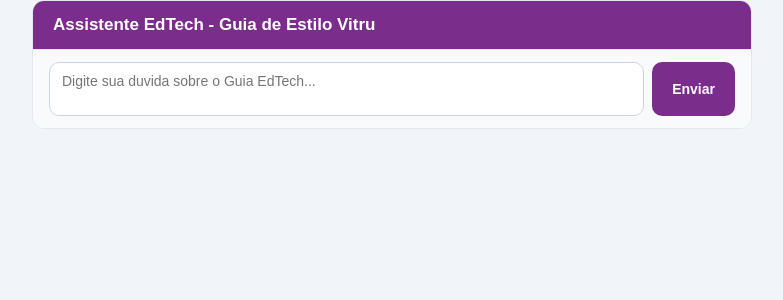
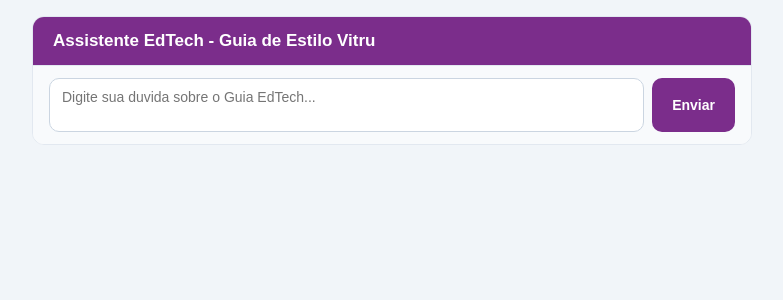
Before and after one commit to eliaslascoski-afk/edtech-chatbot-gemini, a Next.js app: page / in a window 1280 px wide. Shown: the top 300 px of the page, without its empty margins (248-1031 px from the left). Built offline with nearby package versions, Linux system fonts and the light colour scheme.

Commit message:
fix: remove height 100% do body para eliminar espaco em branco

```diff
--- a/styles/globals.css
+++ b/styles/globals.css
@@ -1,3 +1,3 @@
 * { box-sizing: border-box; margin: 0; padding: 0; }
-body { background: #f1f5f9; }
-html, body { height: 100%; }
+body { background: #f1f5f9; padding: 16px; }
+html, body { height: auto; }
```
